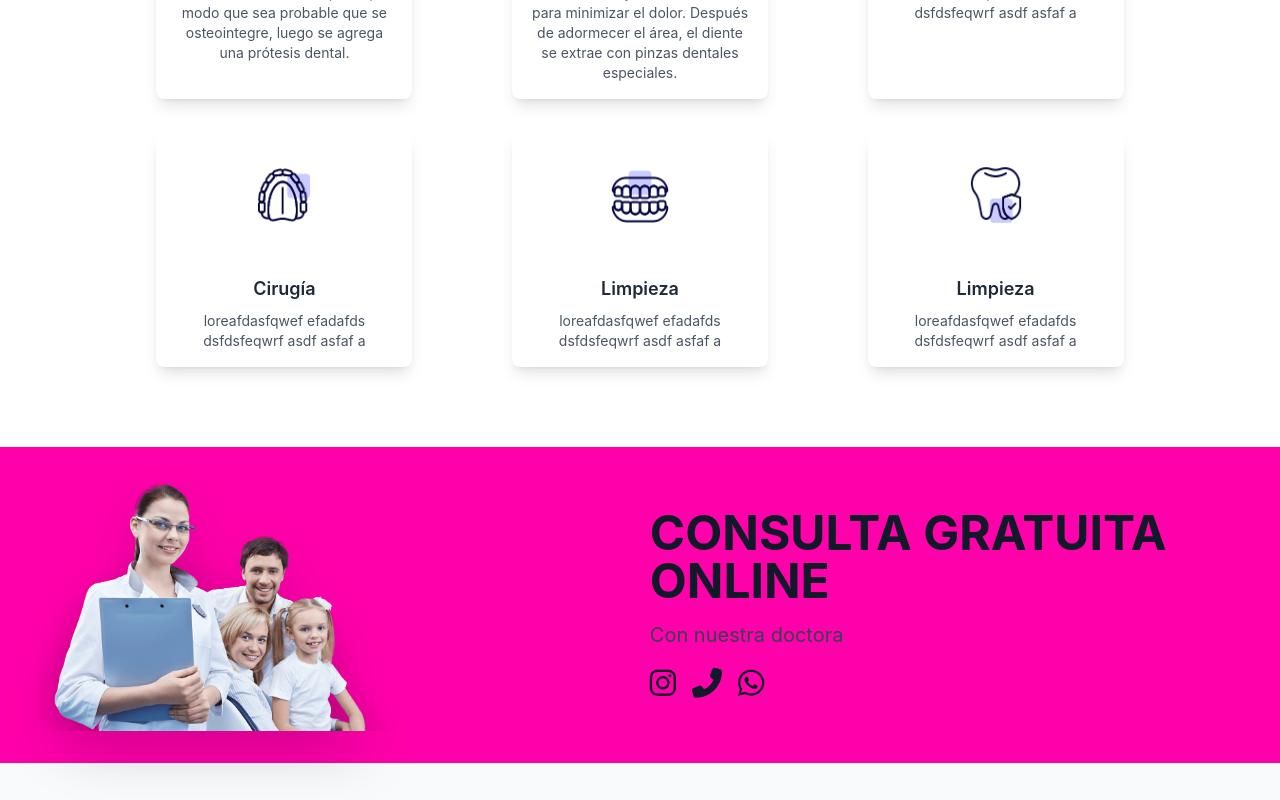
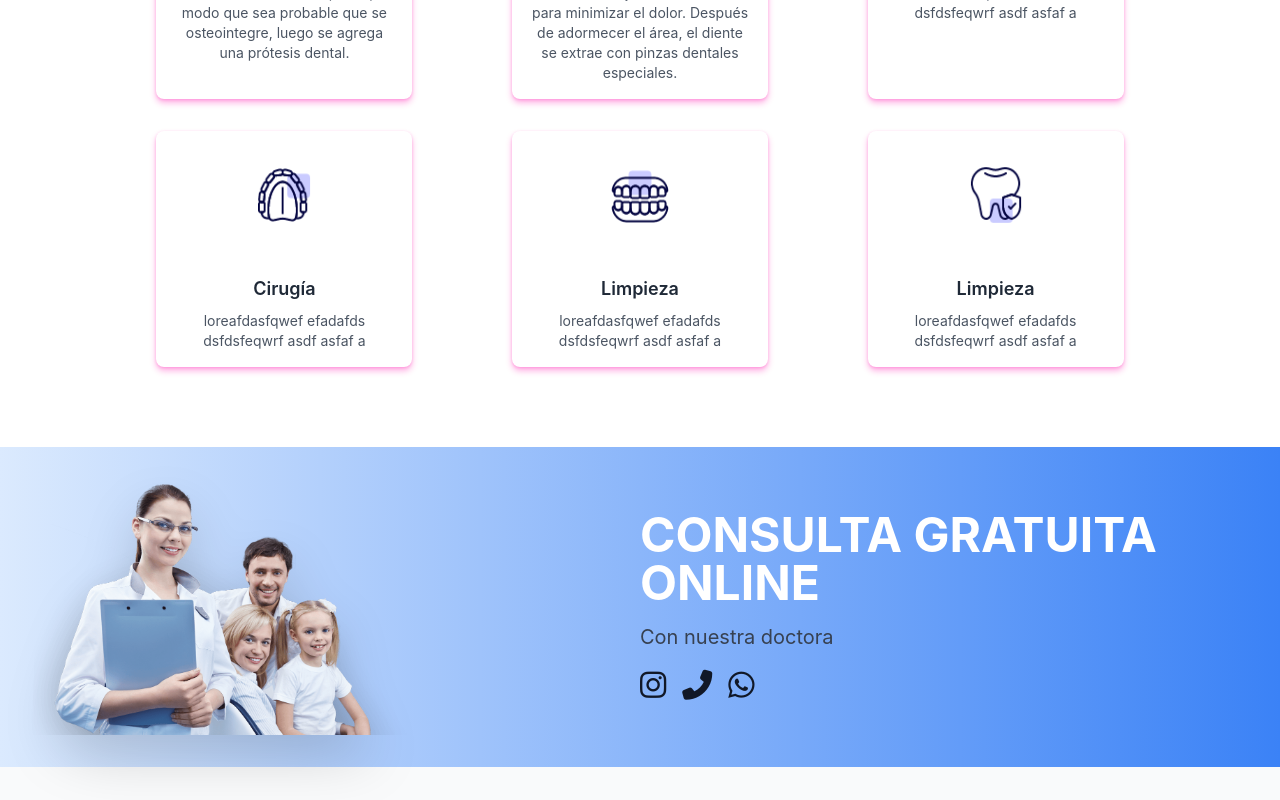
Before and after one commit to Juanse1998/jt-landing-page, a React (Create React App) app: page / in a window 1280 px wide. Shown: the part 1000-1800 px from the top of the page. Built offline with nearby package versions, Linux system fonts and the light colour scheme.

Commit message:
Se agregaron nuevos estilos

```diff
--- a/src/components/consultationBanner/consultationBanner.jsx
+++ b/src/components/consultationBanner/consultationBanner.jsx
@@ -2,13 +2,24 @@ import React from 'react';
 
 const ConsultationBanner = () => {
   return (
-    <div className="bg-gradient-to-r bg-custom-pink to-blue-100 p-8 flex flex-col md:flex-row items-center">
-      <div className="flex justify-center md:justify-start w-full md:w-auto mb-4 md:mb-0 ml-16v ">
-        <img src="./smilepng05.png" alt="Consulta Online" className="w-48 h-auto md:w-96 drop-shadow-2xl " />
+    <div className="bg-gradient-to-l from-blue-500 to-blue-100 p-8 flex flex-col md:flex-row items-center">
+      {/* Imagen */}
+      <div className="flex justify-center md:justify-start w-full md:w-1/2 mb-4 md:mb-0">
+        <img
+          src="./smilepng05.png"
+          alt="Consulta Online"
+          className="w-48 h-auto md:w-96 drop-shadow-2xl"
+        />
       </div>
-      <div className="flex flex-col items-center md:items-start space-y-4 w-full md:w-6/12 text-center md:text-left ml-60">
-        <h1 className="text-2xl md:text-5xl font-bold text-gray-900">CONSULTA GRATUITA ONLINE</h1>
-        <p className="text-lg md:text-xl text-gray-700">Con nuestra doctora</p>
+
+      {/* Texto */}
+      <div className="flex flex-col items-center md:items-start space-y-4 w-full md:w-1/2 text-center md:text-left">
+        <h1 className="text-2xl md:text-5xl font-bold text-white">
+          CONSULTA GRATUITA ONLINE
+        </h1>
+        <p className="text-lg md:text-xl text-gray-700">
+          Con nuestra doctora
+        </p>
         <div className="flex space-x-4 justify-center md:justify-start">
           <a href="#" className="text-3xl text-gray-900 hover:text-gray-600">
             <i className="fab fa-instagram"></i>
--- a/src/components/services/Card.jsx
+++ b/src/components/services/Card.jsx
@@ -2,7 +2,7 @@ import React from 'react';
 
 const Card = (props) => {
   return (
-    <div className="bg-white shadow-lg rounded-lg overflow-hidden transform transition-transform hover:scale-105 hover:shadow-xl w-64 h-68 max-w-xs mx-auto">
+    <div className="bg-aliceblue shadow-pink-medium rounded-lg overflow-hidden transform transition-transform hover:scale-105 hover:shadow-xl w-64 h-68 max-w-xs mx-auto">
       <div className="p-4 flex justify-center">
         <img className="h-24 rounded-t-lg" width={90} src={props.services.img} alt={props.services.title} />
       </div>
--- a/tailwind.config.js
+++ b/tailwind.config.js
@@ -8,7 +8,21 @@ module.exports = {
       colors: {
         'custom-pink': '#ff00aa',
       },
+      boxShadow: {
+        'pink-medium': '0 4px 6px rgba(255, 0, 170, 0.3), 0 1px 3px rgba(255, 0, 170, 0.2)',
+      },
     },
   },
-  plugins: [],
+  plugins: [
+    function ({ addUtilities }) {
+      addUtilities(
+        {
+          '.text-shadow-md': {
+            textShadow: '2px 2px 0 rgba(0, 0, 0, 0.5)', // Ajusta el tamaño y el color según sea necesario
+          },
+        },
+        ['responsive', 'hover']
+      )
+    },
+  ],
 }
```
